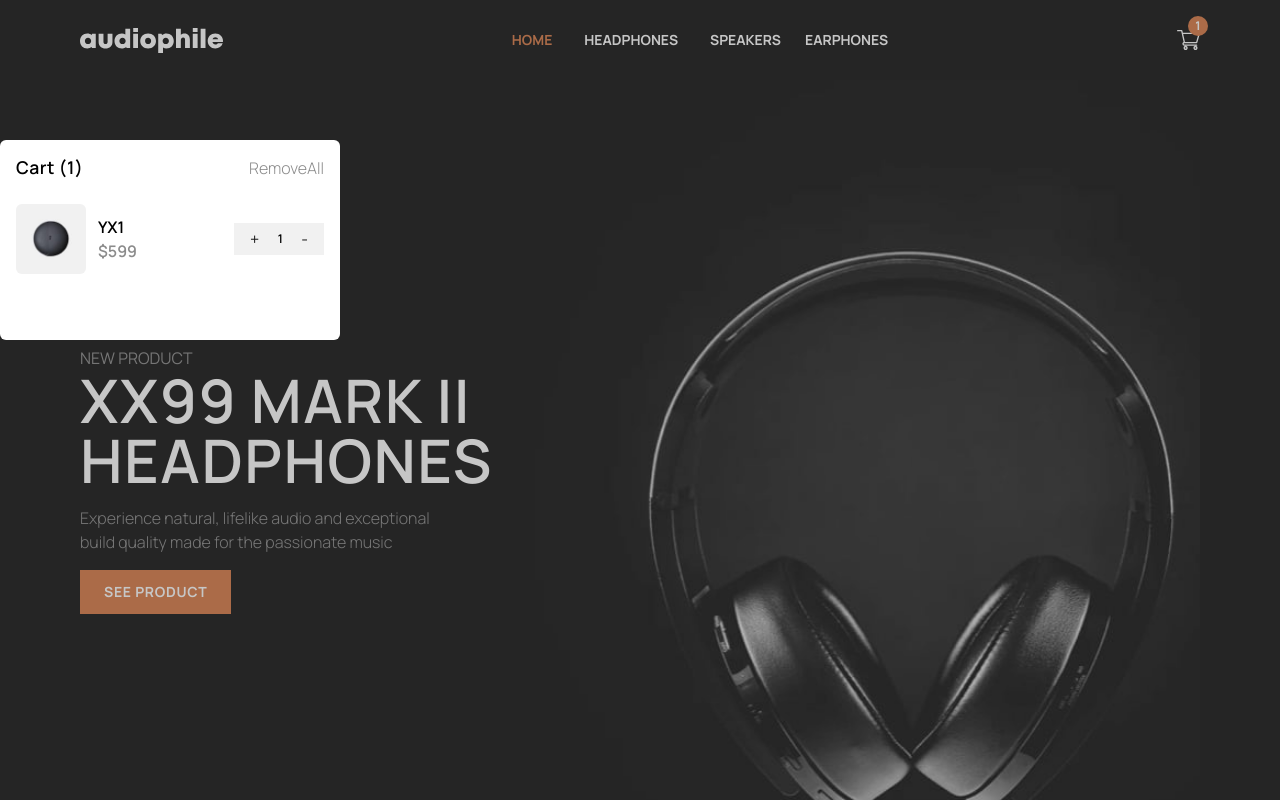
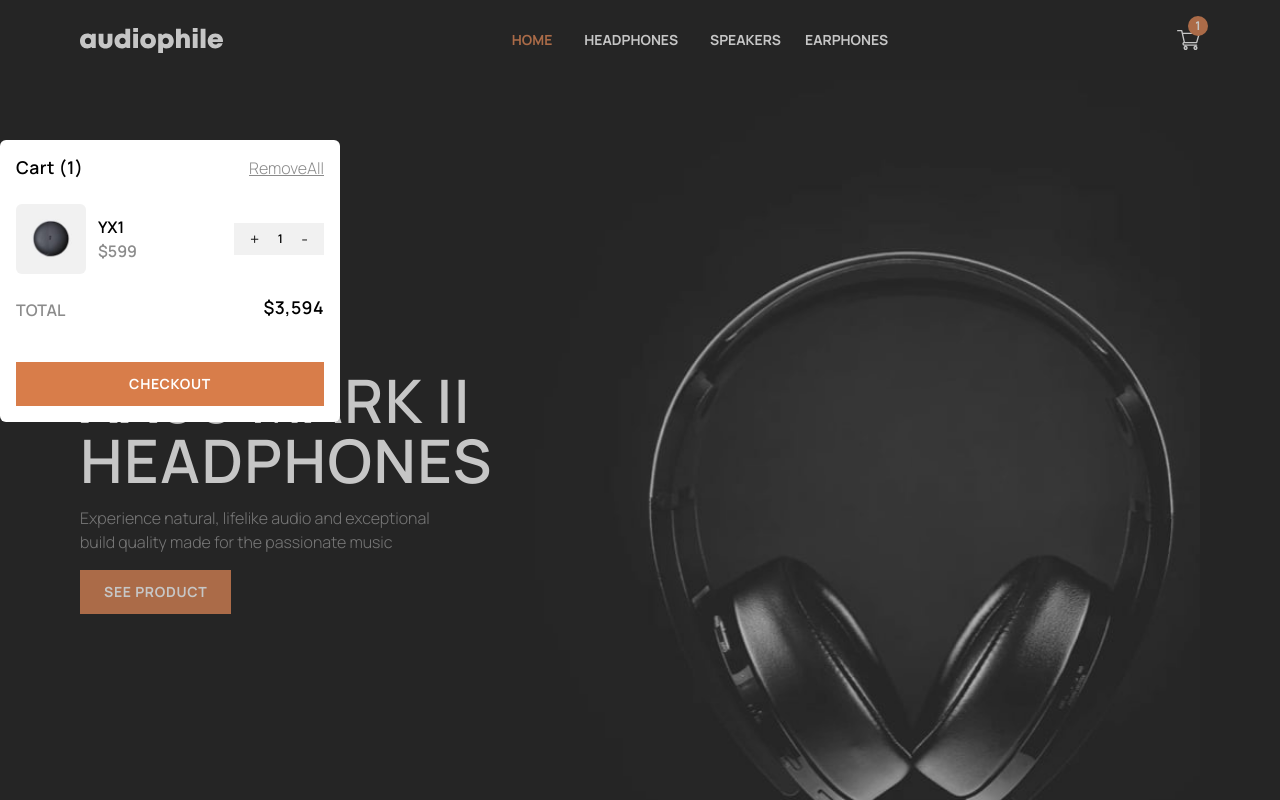
Before and after one commit to elghanbibadr/autophileEcommerce, a React (Vite) app: page / in a window 1280 px wide. Both pictures are taken after a click on the picture 1188 px from the left and 40 px from the top of the page. Shown: the top 800 px of the page. Built offline with nearby package versions, Linux system fonts and the light colour scheme.

Commit message:
add the checkout button to the cart component

```diff
--- a/src/componenet/UI/Cart.jsx
+++ b/src/componenet/UI/Cart.jsx
@@ -3,7 +3,7 @@ import emptyCart from "../../../public/images/cart/empty-cart.png"
 import ItemsInTheCard from './ItemsInTheCard'
 const Cart = () => {
   return (
-    <div className='bg-white  p-4 rounded-md  mt-[100px] h-[200px]  w-[340px]'>
+    <div className='bg-white  p-4 rounded-md  mt-[100px]  w-[340px]'>
     {/* <div className='bg-white z-[9999] flex flex-col items-center justify-center mt-[100px] h-[200px] w-[400px]'>
   <p className='text-paleBlack'>Your cart is empty</p>
    <img className='h-[80px] mx-auto mt-4' src={emptyCart} />
--- a/src/componenet/UI/ItemsInTheCard.jsx
+++ b/src/componenet/UI/ItemsInTheCard.jsx
@@ -1,12 +1,13 @@
 import React from 'react'
 import earphoneImg from "../../../public/images/cart/image-yx1-earphones.jpg"
 import IncreaseQuantityBox from './IncreaseQuantityBox'
+import Btn from './Btn'
 const ItemsInTheCard = () => {
   return (
     <div className='px-' >
         <div className='flex  justify-between items-center'>
         <h4 className='text-black'>Cart (1)</h4>
-        <p className='text-paleBlack'>RemoveAll</p>
+        <p className='text-paleBlack underline'>RemoveAll</p>
         </div>
         <div className='flex  justify-between items-center'>
           <div className='flex items-center  my-6'>
@@ -18,6 +19,12 @@ const ItemsInTheCard = () => {
           </div>
           <IncreaseQuantityBox/>
         </div>
+        <div className='flex justify-between'>
+          <p className='text-paleBlack font-semibold'>TOTAL</p>
+          <h4 className='text-black'>$3,594</h4>
+        </div>
+        <Btn className='bg-orange w-full mt-10 text-white' text="CHECKOUT"/>
+
     </div>
   )
 }
```
